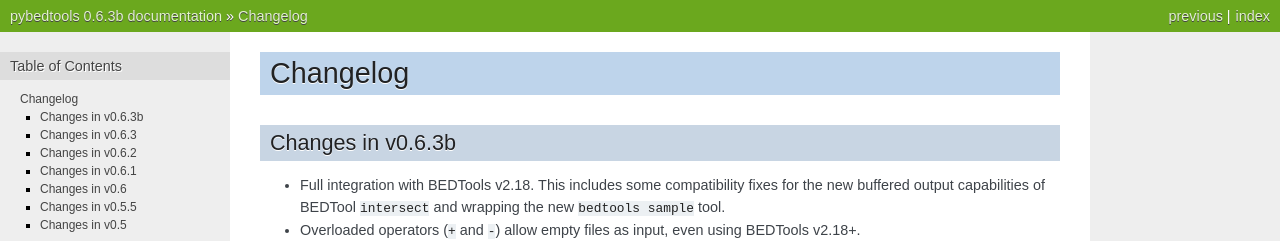
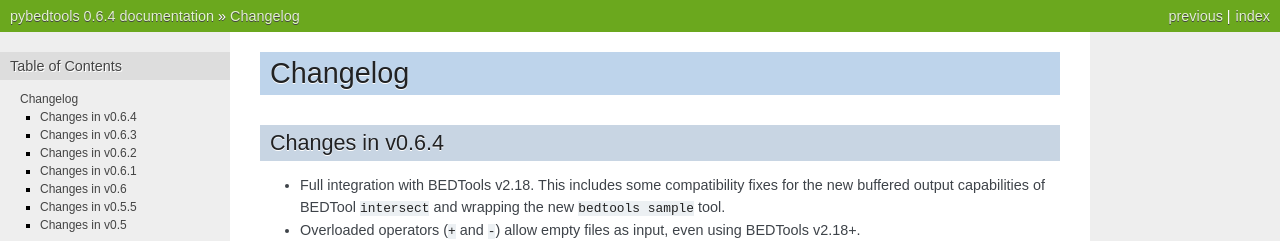
Before and after one commit to daler/pybedtools, a Sphinx documentation site: the page built from docs/source/changes.rst, in a window 1280 px wide and 900 px high. Shown: the top 241 px of the window. Built offline with Sphinx 7.4.7, drawn with Linux system fonts in a browser that asks for light colours; comment, search, counter and statistics services are not loaded; some of the changed text lies outside the part shown.

Commit message:
0.6.3b > 0.6.4 for PyPI/pip version handling

```diff
--- a/docs/source/changes.rst
+++ b/docs/source/changes.rst
@@ -3,8 +3,8 @@
 Changelog
 =========
 
-Changes in v0.6.3b
-------------------
+Changes in v0.6.4
+-----------------
 
 * Full integration with BEDTools v2.18.  This includes some compatibility fixes
   for the new buffered output capabilities of BEDTool `intersect` and wrapping
--- a/pybedtools/version.py
+++ b/pybedtools/version.py
@@ -1 +1 @@
-__version__="0.6.3b"
+__version__="0.6.4"
```
